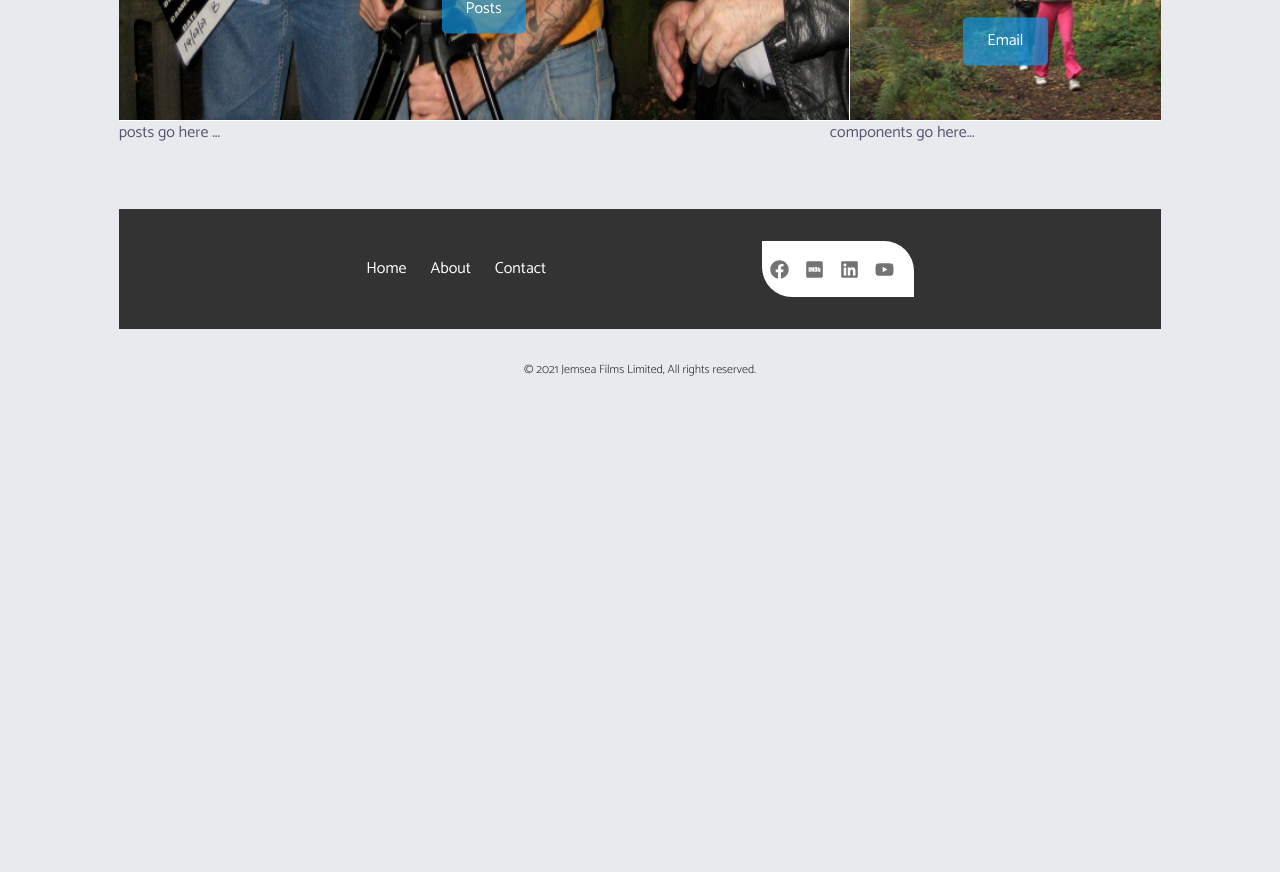
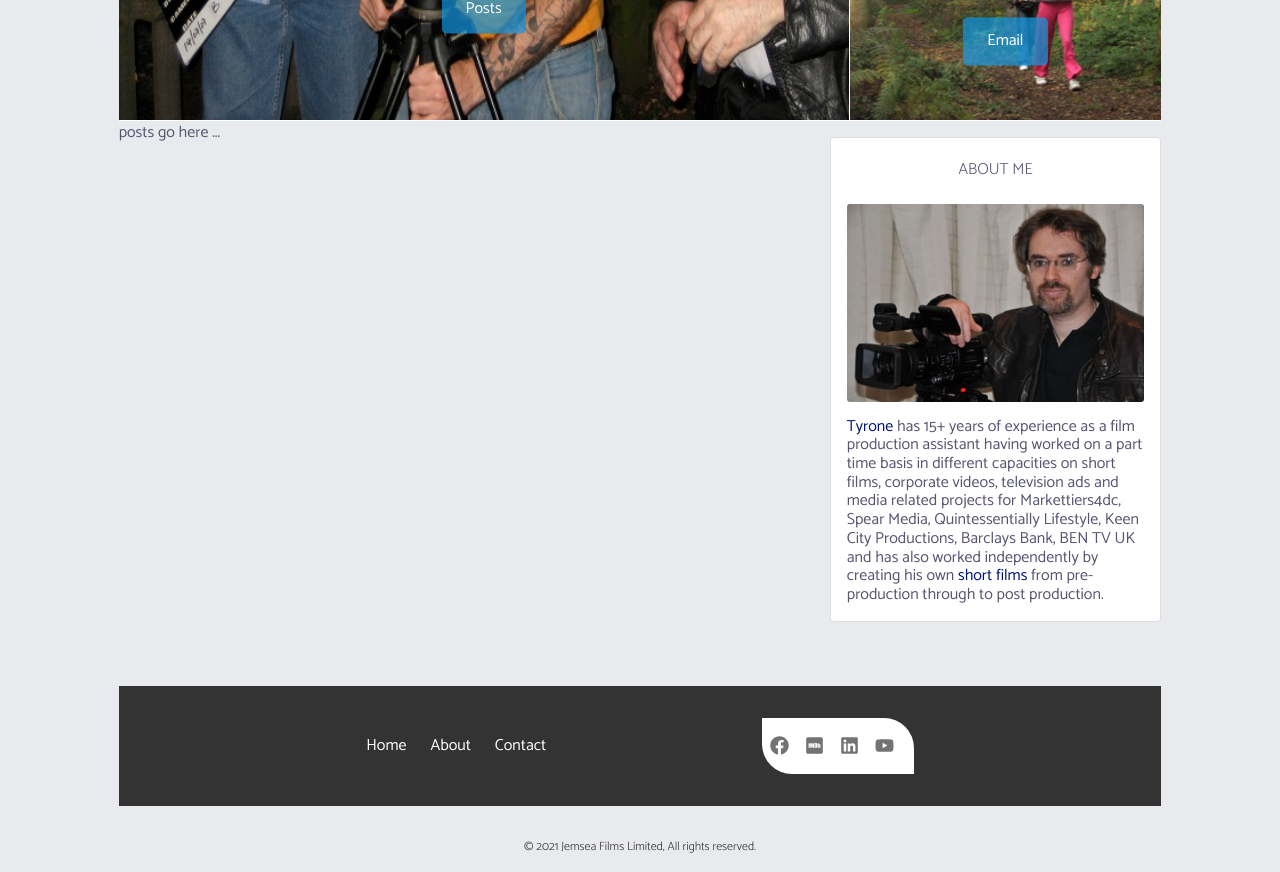
Before and after one commit to johnclamy/nextjs-blog, a Next.js app: page / in a window 1280 px wide. Shown: the part 1180-2052 px from the top of the page. Before the commit the page ends 1575 px from the top, so only its background shows below. Built offline with nearby package versions, Linux system fonts and the light colour scheme.

Commit message:
add AboutSummary component

```diff
--- /dev/null
+++ b/components/AboutSummary.js
@@ -0,0 +1,22 @@
+import Card from 'react-bootstrap/Card'
+import Link from 'next/link'
+
+import styles from  './AboutSummary.module.css'
+
+export default function AboutSummary() {
+  return (
+    <Card className={styles.about_summary_card}>
+      <Card.Body>
+        <Card.Title className={styles.about_summary_card_title}>about me</Card.Title>
+        <Card.Img src='/aside.jpg' />
+        <Card.Text className={styles.about_summary_card_text}>
+          <Link href='/about'><a>Tyrone</a></Link> has 15+ years of experience as a film production assistant
+          having worked on a part time basis in different capacities on short films, corporate videos,
+          television ads and media related projects for Markettiers4dc, Spear Media, Quintessentially
+          Lifestyle, Keen City Productions, Barclays Bank, BEN TV UK and has also worked independently
+          by creating his own <Link href='/films'><a>short films</a></Link> from pre-production through to post production.
+        </Card.Text>
+      </Card.Body>
+    </Card>
+  )
+}
--- /dev/null
+++ b/components/AboutSummary.module.css
@@ -0,0 +1,18 @@
+.about_summary_card {
+  margin-top: var(--margin);
+}
+
+.about_summary_card_title {
+  font-size: var(--font-size);
+  font-weight: var(--font-weight-light);
+  padding: calc( var(--padding) * 0.4) 0 var(--padding) 0;
+  text-transform: uppercase;
+  text-align: center;
+}
+
+.about_summary_card_text {
+  padding-top: var(--padding);
+  line-height: calc(var(--base-line-height) * 0.78);
+  text-align: left;
+  font-size: cacl(var(--font-size) * 0.98);
+}
--- a/components/layout/Aside.js
+++ b/components/layout/Aside.js
@@ -1,9 +1,10 @@
+import AboutSummary from '../AboutSummary'
+
 export default function Aside() {
   return (
     <div>
-      components go here...
-      {/* AboutSummary
-          Showreel
+      <AboutSummary />
+      {/*    Showreel
           SocialIconsSummary
           FilmListAside */}
     </div>
```
